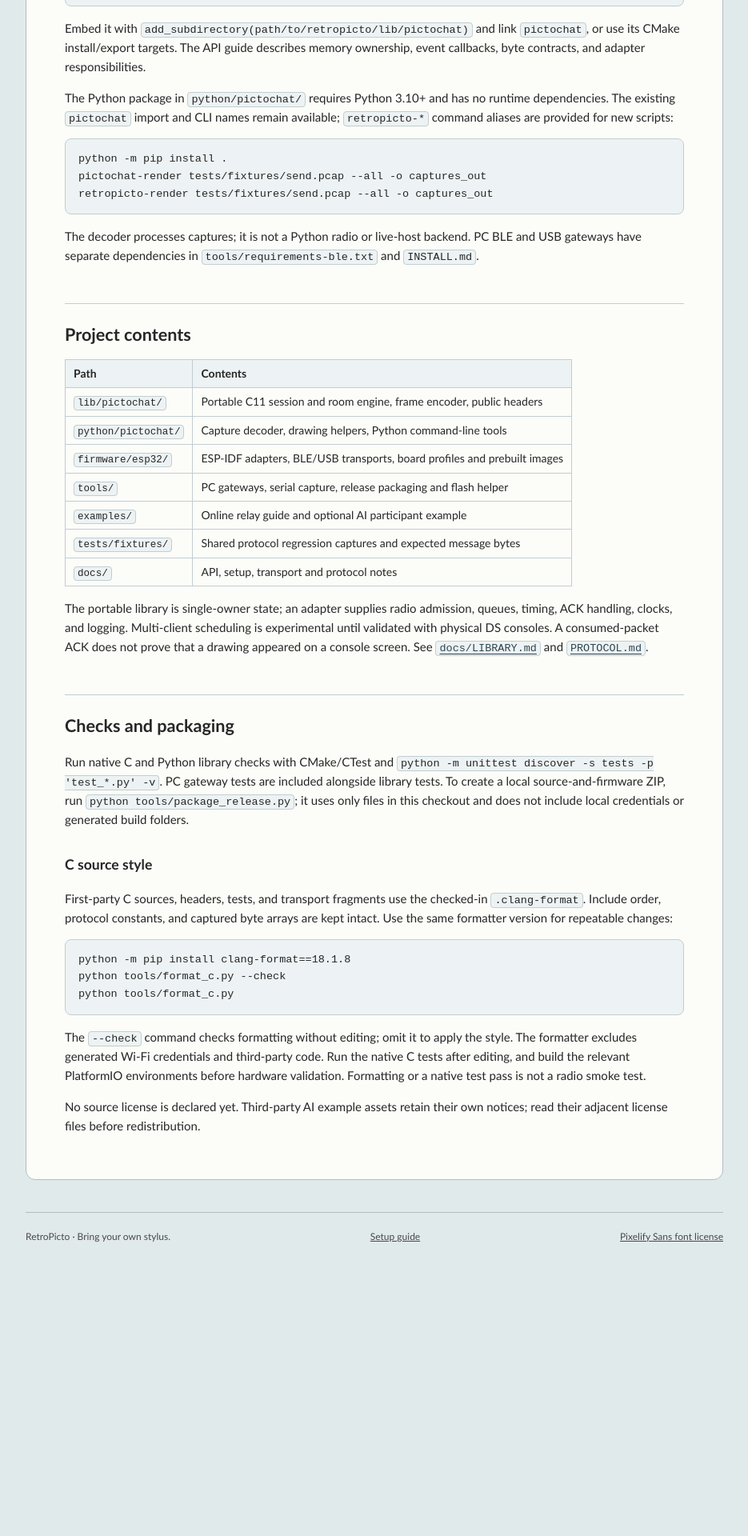
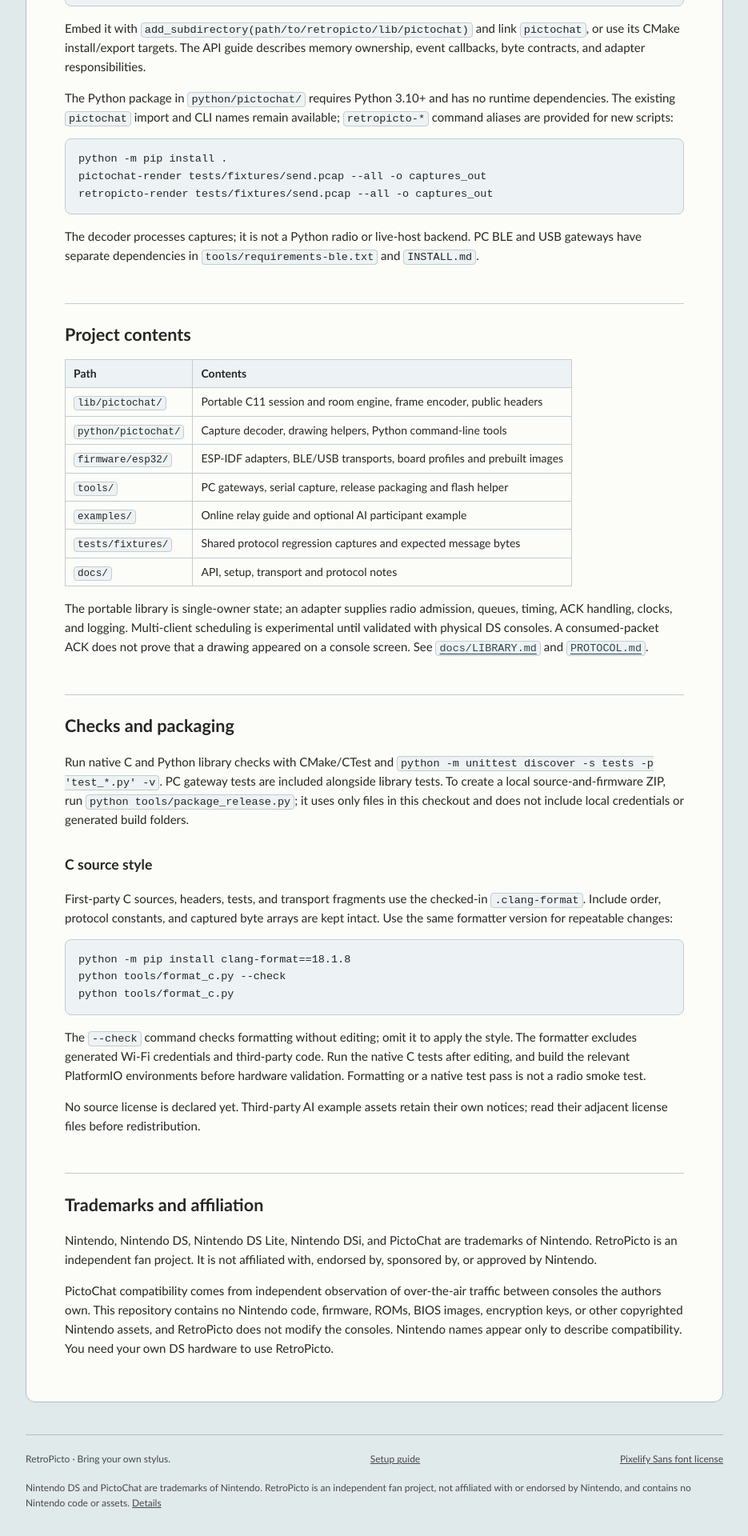
Before and after one commit to Pizzaface/retropicto, a Jekyll site: the page built from README.md, in a window 1280 px wide. Shown: the part 2156-4076 px from the top of the page at 80% size, without its empty margins (172-1107 px from the left). Built offline with Jekyll 4.4.1, drawn with Linux system fonts in a browser that asks for light colours; our own code applies the rules of GitHub Pages for plain Markdown files; before the commit the page ends 3743 px from its top, so only the background shows below that.

Commit message:
docs: add Nintendo trademark and non-affiliation disclosures

```diff
--- a/README.md
+++ b/README.md
@@ -154,3 +154,16 @@
 
 No source license is declared yet. Third-party AI example assets retain their
 own notices; read their adjacent license files before redistribution.
+
+## Trademarks and affiliation
+
+Nintendo, Nintendo DS, Nintendo DS Lite, Nintendo DSi, and PictoChat are
+trademarks of Nintendo. RetroPicto is an independent fan project. It is not
+affiliated with, endorsed by, sponsored by, or approved by Nintendo.
+
+PictoChat compatibility comes from independent observation of over-the-air
+traffic between consoles the authors own. This repository contains no Nintendo
+code, firmware, ROMs, BIOS images, encryption keys, or other copyrighted
+Nintendo assets, and RetroPicto does not modify the consoles. Nintendo names
+appear only to describe compatibility. You need your own DS hardware to use
+RetroPicto.
--- a/_layouts/default.html
+++ b/_layouts/default.html
@@ -28,6 +28,7 @@
     <span>RetroPicto · Bring your own stylus.</span>
     <a href="https://retropic.to/docs/setup/">Setup guide</a>
     <a href="{{ '/assets/PixelifySans-OFL.txt' | relative_url }}">Pixelify Sans font license</a>
+    <p class="legal">Nintendo DS and PictoChat are trademarks of Nintendo. RetroPicto is an independent fan project, not affiliated with or endorsed by Nintendo, and contains no Nintendo code or assets. <a href="{{ '/#trademarks-and-affiliation' | relative_url }}">Details</a></p>
   </footer>
 </div>
 </body>
--- a/assets/style.css
+++ b/assets/style.css
@@ -90,6 +90,7 @@
   font-size: 12px;
 }
 footer a { color: inherit; }
+footer .legal { flex-basis: 100%; margin: 0; }
 @media (max-width: 720px) {
   .shell { padding: 0 16px; }
   nav { gap: 16px; min-height: 80px; }
```
